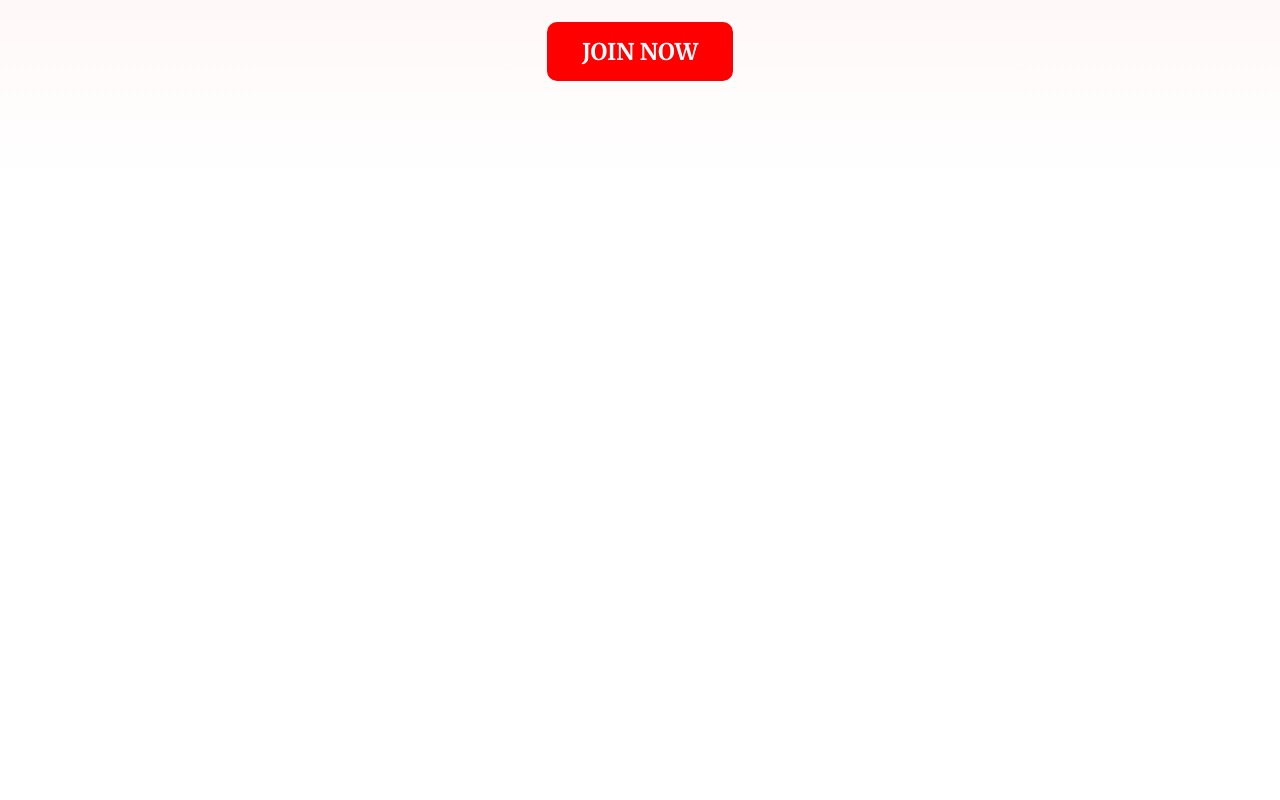
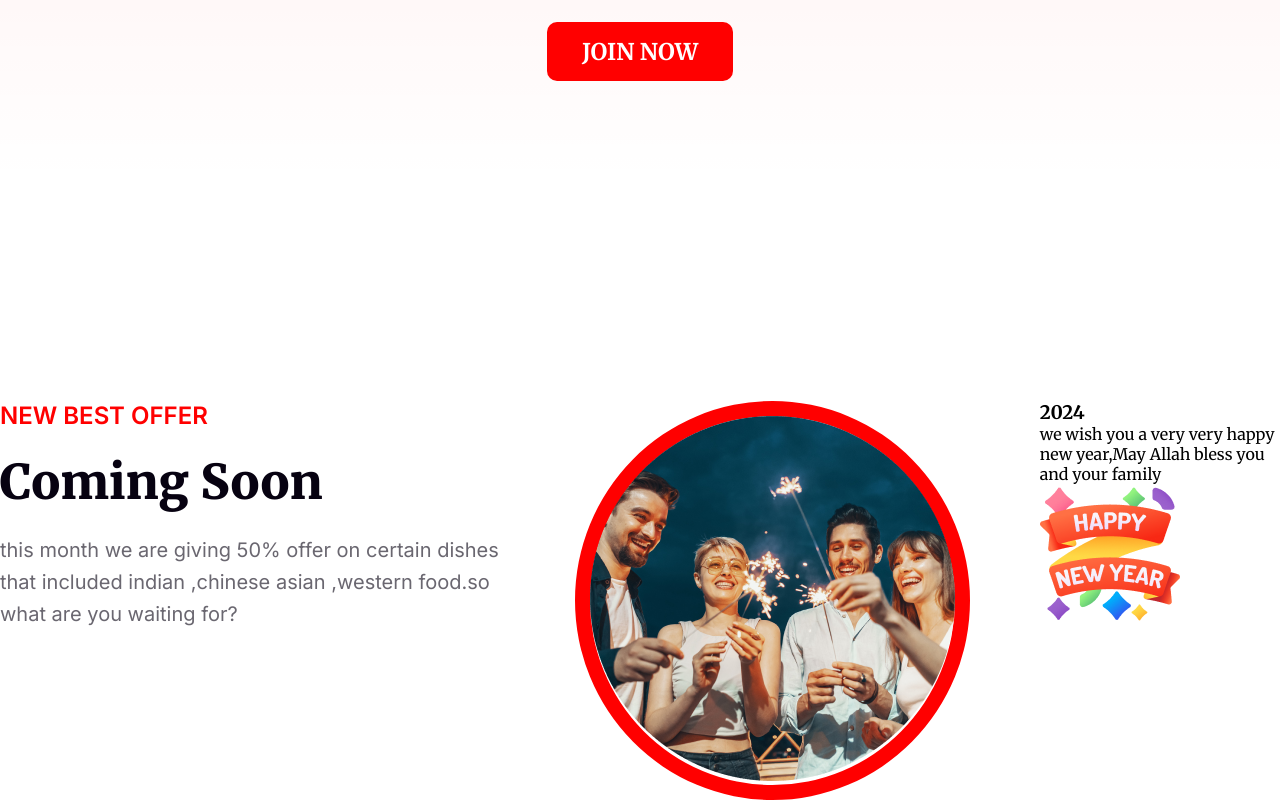
Before and after one commit to sayid-spec/assignment1, a plain HTML site: page index.html in a window 1280 px wide. Shown: the part 2906-3706 px from the top of the page. Before the commit the page ends 3307 px from the top, so only its background shows below. Drawn offline with Linux system fonts and the light colour scheme.

Commit message:
added Image circle

```diff
--- a/index.html
+++ b/index.html
@@ -59,7 +59,28 @@
       </section>
 
       <!-- comming soon section -->
-      <section class="comming soon"></section>
+      <section class="comming-soon">
+        <div class="offer">
+          <div class="offer-title">NEW BEST OFFER</div>
+          <div class="offer-subt">Coming Soon</div>
+          <div class="offer-details">
+            this month we are giving 50% offer on certain dishes that included indian ,chinese asian ,western food.so what are you waiting for?
+          </div>
+        </div>
+        <div class="image-circle">
+          <div class="image">
+            <img src="resources/Ellipse 1.png" alt="">
+          </div>
+        </div>
+        <div class="year-det">
+          <h3>2024</h3>
+          <p>
+            we wish you a very very happy new year,May Allah bless you and your family
+          </p>
+          <img src="resources/Group 96.png" alt="">
+        </div>
+
+      </section>
     </main>
     <!-- footer  -->
     <footer></footer>
--- a/style.css
+++ b/style.css
@@ -175,3 +175,47 @@ main {
   color: var(--primary-clr);
   font-family: inherit;
 }
+
+/* coming-soon */
+.comming-soon {
+  display: flex;
+  gap: 70px;
+}
+.offer {
+  display: flex;
+  flex-direction: column;
+  gap: 22px;
+}
+.offer-title {
+  color: var(--primary-clr);
+
+  font-family: Inter;
+  font-size: 24px;
+
+  font-weight: 600;
+}
+.offer-subt {
+  color: #070211;
+
+  font-family: Merriweather;
+  font-size: 48px;
+  font-style: normal;
+  font-weight: 900;
+  line-height: normal;
+  text-transform: capitalize;
+}
+.offer-details {
+  color: var(--light-dark-clr);
+
+  font-family: Inter;
+  font-size: 20px;
+
+  font-weight: 400;
+  line-height: 32px; /* 160% */
+}
+.image-circle {
+  height: 463;
+
+  border: 15px solid #f00;
+  border-radius: 50%;
+}
```
